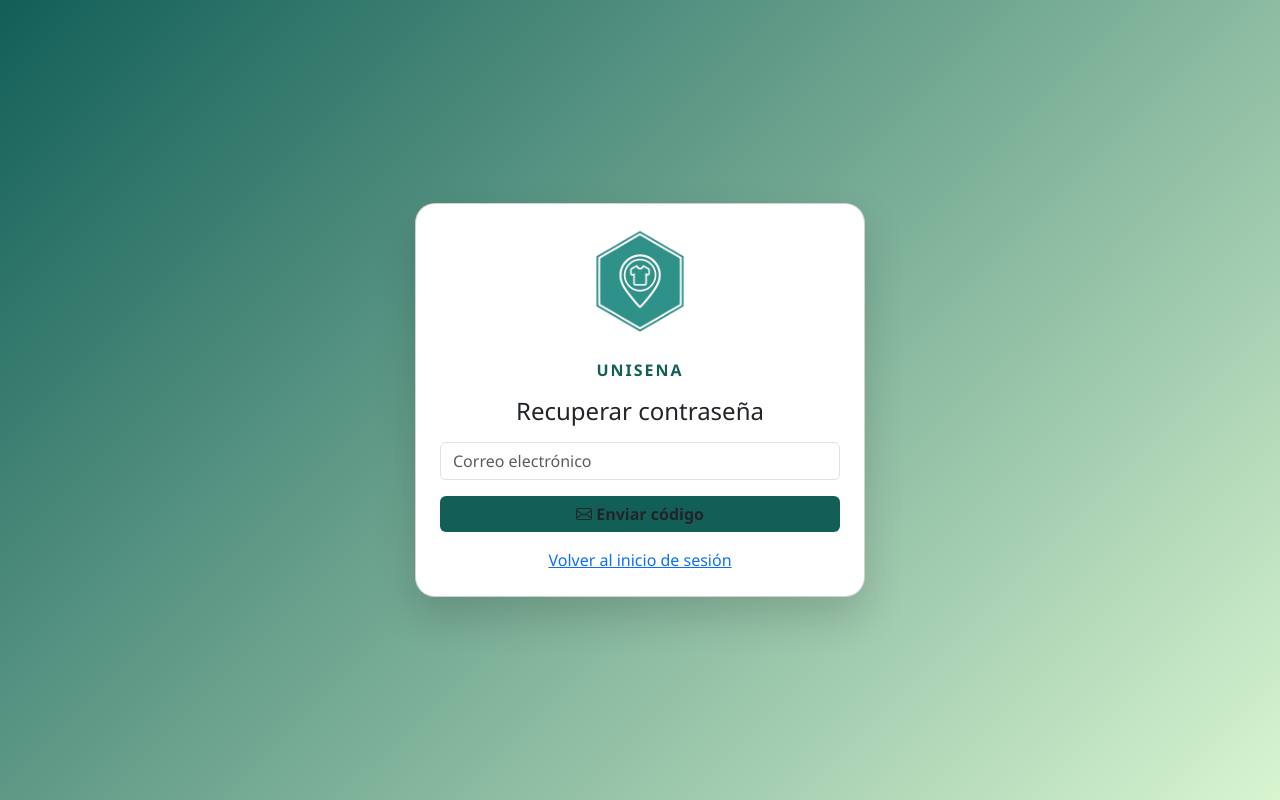
After one commit to zackdino69/login-unisena, a Django app: page /recuperar-password/ in a window 1280 px wide. The commit adds this page. Run offline with Django 5.2, Linux system fonts and the light colour scheme.

Commit message:
recuperacion de contraseña con codigo

```diff
--- a/usuario/models.py
+++ b/usuario/models.py
@@ -33,6 +33,9 @@ class Usuario(models.Model):
     )
     num_identificacion = models.CharField(max_length=20, unique=True)
     password = models.CharField(max_length=255)
+    reset_codigo = models.CharField(max_length=6, null=True, blank=True)
+    reset_codigo_fecha = models.DateTimeField(null=True, blank=True)
+    reset_intentos = models.IntegerField(default=0)
 
     def save(self, *args, **kwargs):
 
--- a/usuario/templates/login.html
+++ b/usuario/templates/login.html
@@ -54,7 +54,7 @@
   </div>
 
   <div class="d-flex justify-content-between mb-3">
-    <a href="#">¿Olvidaste tu contraseña?</a>
+    <a href="{% url 'recuperar_password' %}">¿Olvidaste tu contraseña?</a>
   </div>
 
   <button class="btn btn-main w-100 text-white mb-3">Iniciar sesión</button>
--- /dev/null
+++ b/usuario/templates/recuperar.html
@@ -0,0 +1,29 @@
+{% extends "base_auth.html" %}
+
+{% block titulo %}Recuperar contraseña{% endblock %}
+
+{% block contenido %}
+
+<h4 class="text-center mb-3">Recuperar contraseña</h4>
+
+{% if error %}
+  <div class="alert alert-danger text-center">{{ error }}</div>
+{% endif %}
+
+<form method="POST">
+  {% csrf_token %}
+
+  <div class="mb-3">
+    <input type="email" name="correo" class="form-control" placeholder="Correo electrónico" required>
+  </div>
+
+  <button class="btn btn-main w-100">
+    <i class="bi bi-envelope"></i> Enviar código
+  </button>
+</form>
+
+<div class="text-center mt-3">
+  <a href="{% url 'login' %}">Volver al inicio de sesión</a>
+</div>
+
+{% endblock %}
--- a/usuario/urls.py
+++ b/usuario/urls.py
@@ -18,4 +18,8 @@ urlpatterns = [
     path('inicio-vendedor/', views.inicio_vendedor, name='inicio_vendedor'),
 
     path('logout/', views.logout_view, name='logout'),
+
+    # 🛠️ OTRAS RUTAS (ej: restablecer contraseña)
+    path('recuperar-password/', views.recuperar_password, name='recuperar_password'),
+    path('reset-password/', views.reset_password, name='reset_password'),
 ]
--- a/usuario/views.py
+++ b/usuario/views.py
@@ -4,6 +4,9 @@ from .models import Usuario,Rol
 from django.contrib.auth.hashers import check_password, make_password
 from django.core.mail import send_mail,EmailMultiAlternatives
 from django.conf import settings
+import random
+from django.utils.timezone import now
+from datetime import timedelta
 
 
 def login_view(request):
@@ -72,7 +75,6 @@ def inicio_cliente(request):
 
     return render(request, "inicio_cliente.html", {"nombre": nombre})
 
-
 def inicio_vendedor(request):
 
     if "usuario_id" not in request.session:
@@ -84,9 +86,6 @@ def inicio_vendedor(request):
     nombre = request.session.get("usuario_nombre")
 
     return render(request, "inicio.html", {"nombre": nombre})
-
-
-
 
 def logout_view(request):
     request.session.flush()
@@ -183,3 +182,142 @@ def registro_view(request):
         return redirect("/")
 
     return render(request, "registro.html")
+
+def recuperar_password(request):
+
+    if request.method == "POST":
+        correo = request.POST.get("correo")
+
+        try:
+            usuario = Usuario.objects.get(correo=correo)
+
+            # 🔢 generar código de 6 dígitos
+            codigo = str(random.randint(100000, 999999))
+
+            usuario.reset_codigo = codigo
+            usuario.reset_codigo_fecha = now()
+            usuario.save()
+
+            # 📩 correo bonito
+            mensaje_html = f"""
+            <div style="font-family: Arial; text-align:center;">
+                <h2 style="color:#125f58;">Recuperar contraseña</h2>
+                <p>Tu código es:</p>
+                <h1 style="letter-spacing:5px;">{codigo}</h1>
+                <p>No lo compartas con nadie</p>
+            </div>
+            """
+
+            email = EmailMultiAlternatives(
+                "Código de recuperación",
+                "Tu código es " + codigo,
+                settings.EMAIL_HOST_USER,
+                [correo]
+            )
+
+            email.attach_alternative(mensaje_html, "text/html")
+            email.send()
+
+              # 🔴 AÑADIDO
+
+            request.session["correo_reset"] = correo  # 🔴 AÑADIDO para mantener el correo en la sesión
+
+            # 🔥 redirige a donde se pone el código
+            return redirect("reset_password")
+
+        except Usuario.DoesNotExist:
+            return render(request, "recuperar.html", {"error": "Correo no registrado"})
+
+    return render(request, "recuperar.html")
+
+def reset_password(request):
+
+    correo = request.session.get("correo_reset")
+
+    if not correo:
+        return redirect("recuperar")
+
+    try:
+        usuario = Usuario.objects.get(correo=correo)
+    except Usuario.DoesNotExist:
+        return redirect("recuperar")
+
+    if request.method == "POST":
+
+        accion = request.POST.get("accion")
+
+        # 🔁 REENVIAR CÓDIGO
+        if accion == "reenviar":
+            import random
+            from django.utils.timezone import now
+
+            codigo = str(random.randint(100000, 999999))
+
+            usuario.reset_codigo = codigo
+            usuario.reset_codigo_fecha = now()
+            usuario.reset_intentos = 0
+            usuario.save()
+
+            from django.core.mail import EmailMultiAlternatives
+            from django.conf import settings
+
+            mensaje_html = f"""
+            <div style="text-align:center;">
+                <h2>Nuevo código</h2>
+                <h1>{codigo}</h1>
+            </div>
+            """
+
+            email = EmailMultiAlternatives(
+                "Nuevo código",
+                "Tu código es " + codigo,
+                settings.EMAIL_HOST_USER,
+                [correo]
+            )
+
+            email.attach_alternative(mensaje_html, "text/html")
+            email.send()
+
+            return render(request, "reset.html", {
+                "success": "Se envió un nuevo código"
+            })
+
+        # 🔐 CAMBIAR CONTRASEÑA
+        elif accion == "cambiar":
+
+            codigo = request.POST.get("codigo")
+            password = request.POST.get("password")
+
+            from django.utils.timezone import now
+            from datetime import timedelta
+            from django.contrib.auth.hashers import make_password
+
+            if not usuario.reset_codigo_fecha:
+                return render(request, "reset.html", {"error": "Solicita un código primero"})
+
+            if now() > usuario.reset_codigo_fecha + timedelta(minutes=5):
+                return render(request, "reset.html", {"error": "Código expirado"})
+
+            if usuario.reset_intentos >= 3:
+                return render(request, "reset.html", {"error": "Demasiados intentos"})
+
+            if usuario.reset_codigo != codigo:
+                usuario.reset_intentos += 1
+                usuario.save()
+
+                return render(request, "reset.html", {
+                    "error": f"Código incorrecto ({usuario.reset_intentos}/3)"
+                })
+
+            # ✅ contraseña correcta
+            usuario.password = make_password(password)
+            usuario.reset_codigo = None
+            usuario.reset_codigo_fecha = None
+            usuario.reset_intentos = 0
+            usuario.save()
+
+            del request.session["correo_reset"]
+
+            return redirect("login")
+
+    return render(request, "reset.html")
```
Also changed, not shown: usuario/templates/inicio.html (deleted, +0 -25 lines), usuario/templates/reset.html (added, +141 -0 lines), usuario/migrations/0004_usuario_reset_codigo.py (added), usuario/migrations/0005_usuario_reset_codigo_fecha.py (added), usuario/migrations/0006_usuario_reset_intentos.py (added).
